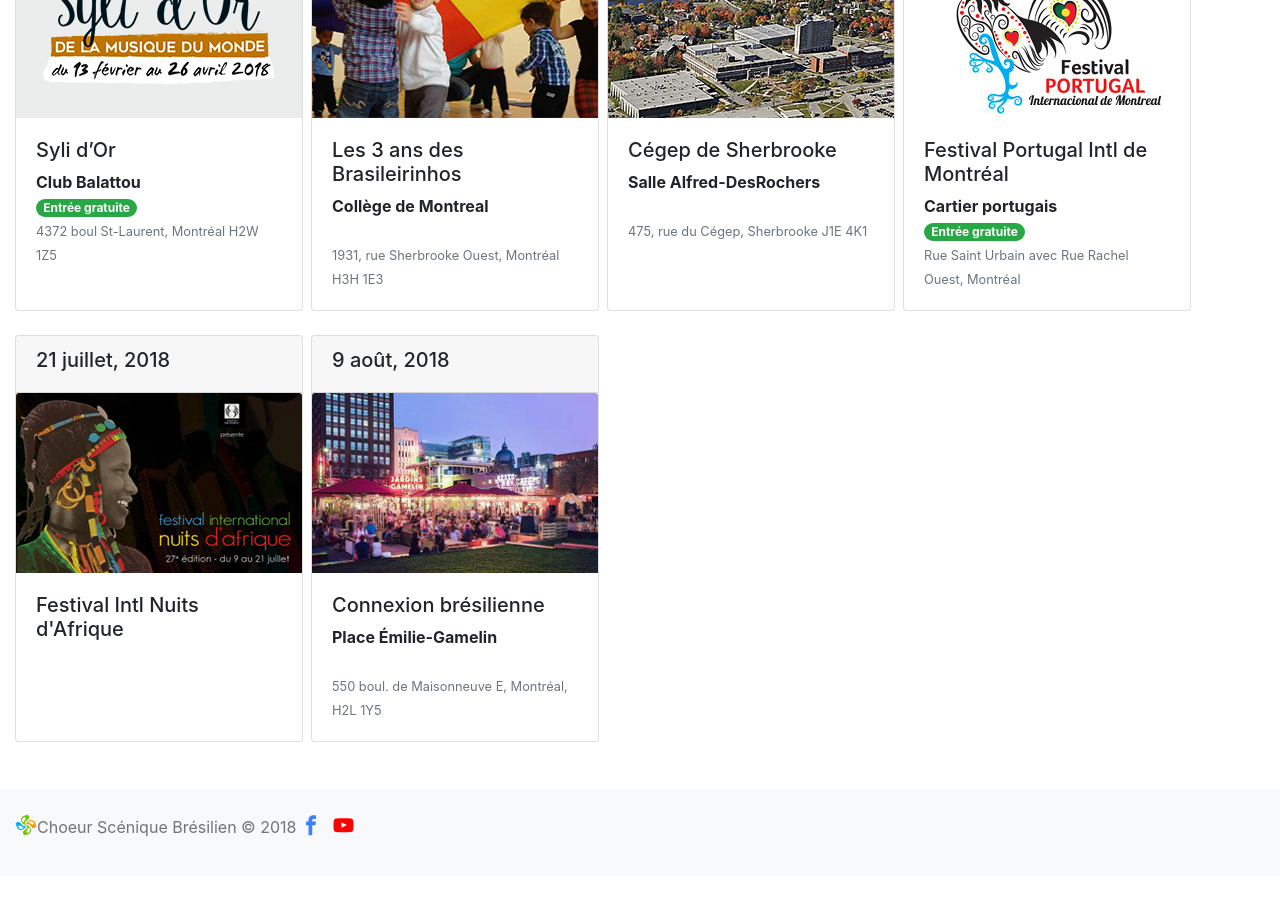
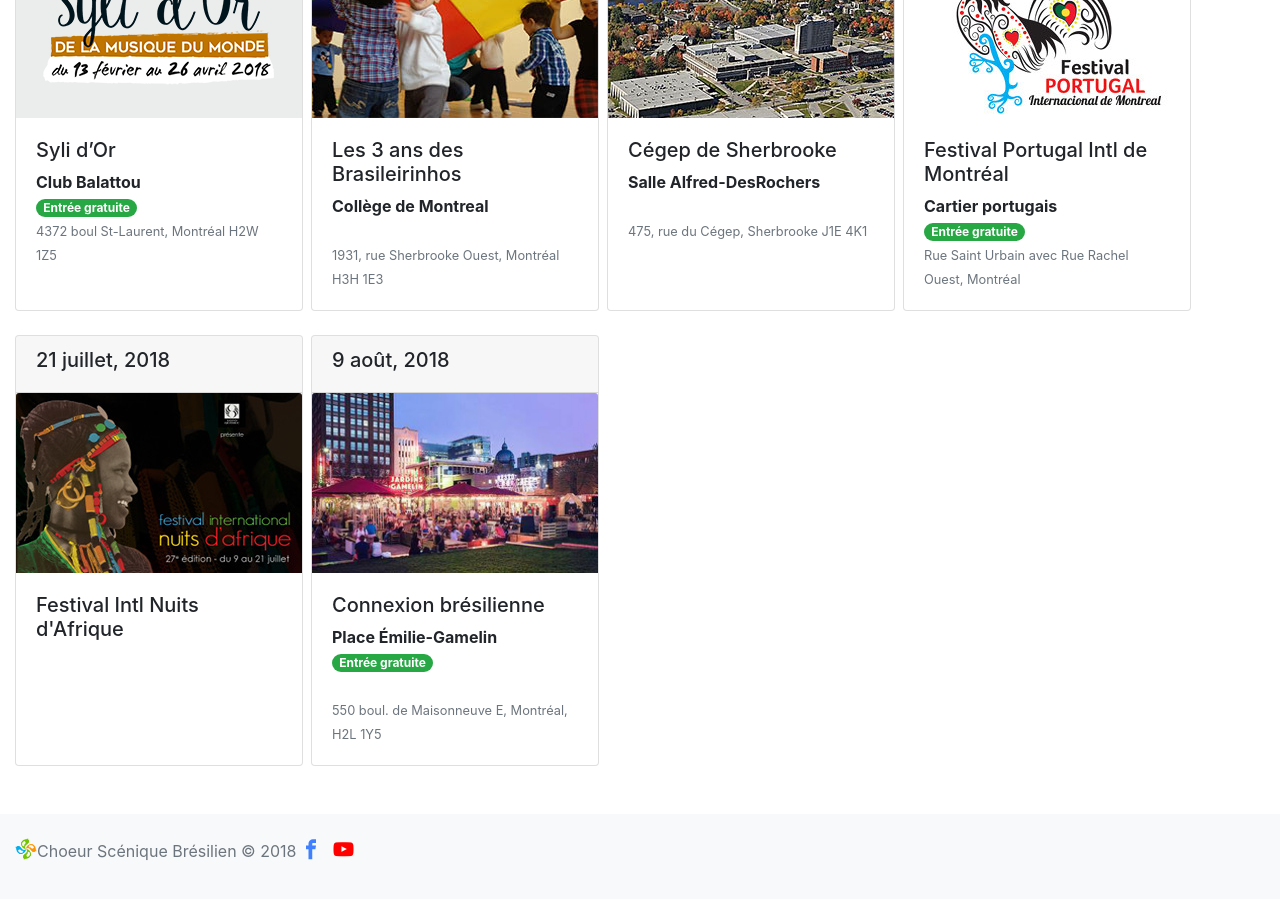
Before and after one commit to corocenicobrasileiro/corocenicobrasileiro.github.io, a Jekyll site: the page built from evenements.html, in a window 1280 px wide and 900 px high, scrolled down 821 px. Built offline with Jekyll 4.4.1, drawn with Linux system fonts in a browser that asks for light colours; nearby versions of some CDN libraries; some web fonts are replaced; before the commit the page ends 1697 px from its top, so only the background shows below that.

Commit message:
Update evenements.html

```diff
--- a/evenements.html
+++ b/evenements.html
@@ -80,7 +80,7 @@
             <img src="/img/evenements/2018_aout_connexion_bresilienne.jpeg" class="card-img-top" />
             <div class="card-body">
                 <h5>Connexion brésilienne</h5>
-                <p class="card-text"><strong>Place Émilie-Gamelin</strong> <br/><small class="text-muted"><br/>550 boul. de Maisonneuve E, Montréal, H2L 1Y5</small></p>
+                <p class="card-text"><strong>Place Émilie-Gamelin</strong> <br/><span class="badge badge-pill badge-success">Entrée gratuite</span><br/><small class="text-muted"><br/>550 boul. de Maisonneuve E, Montréal, H2L 1Y5</small></p>
             </div>
         </div>
 
```
